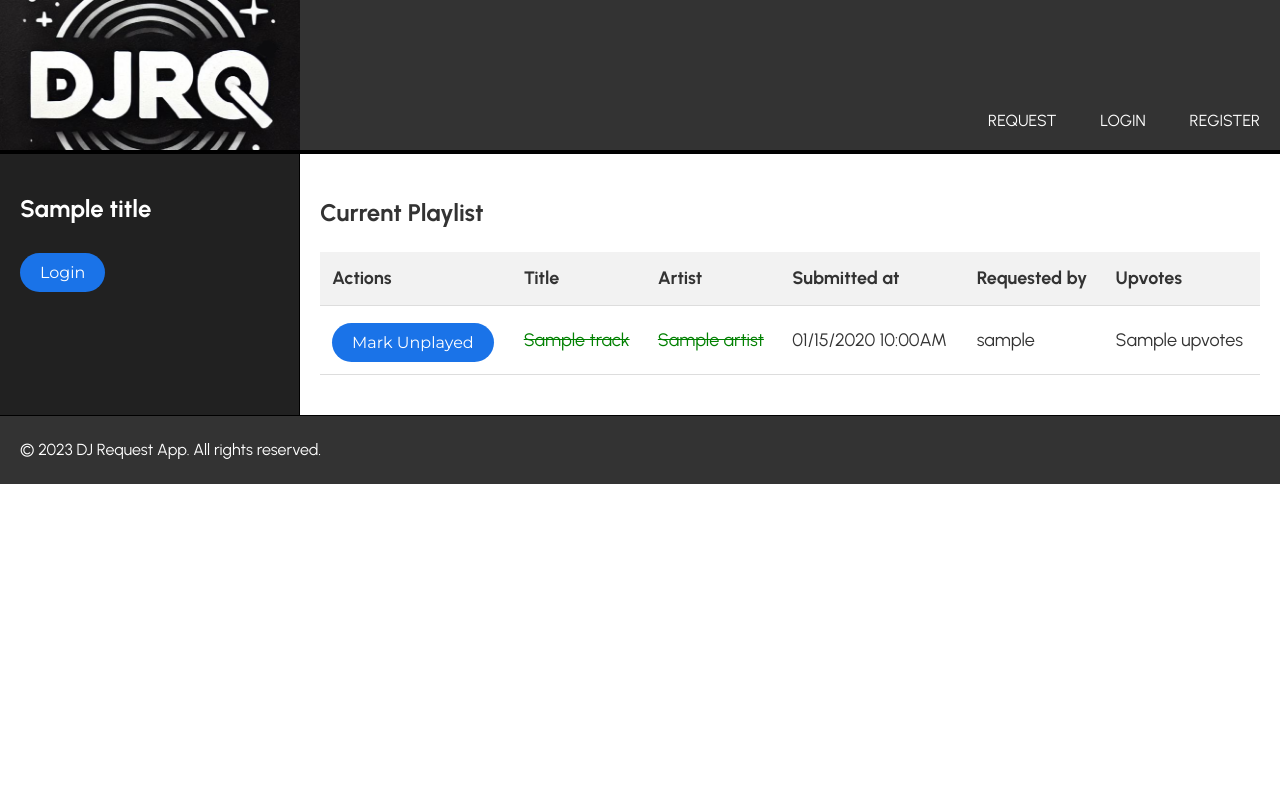
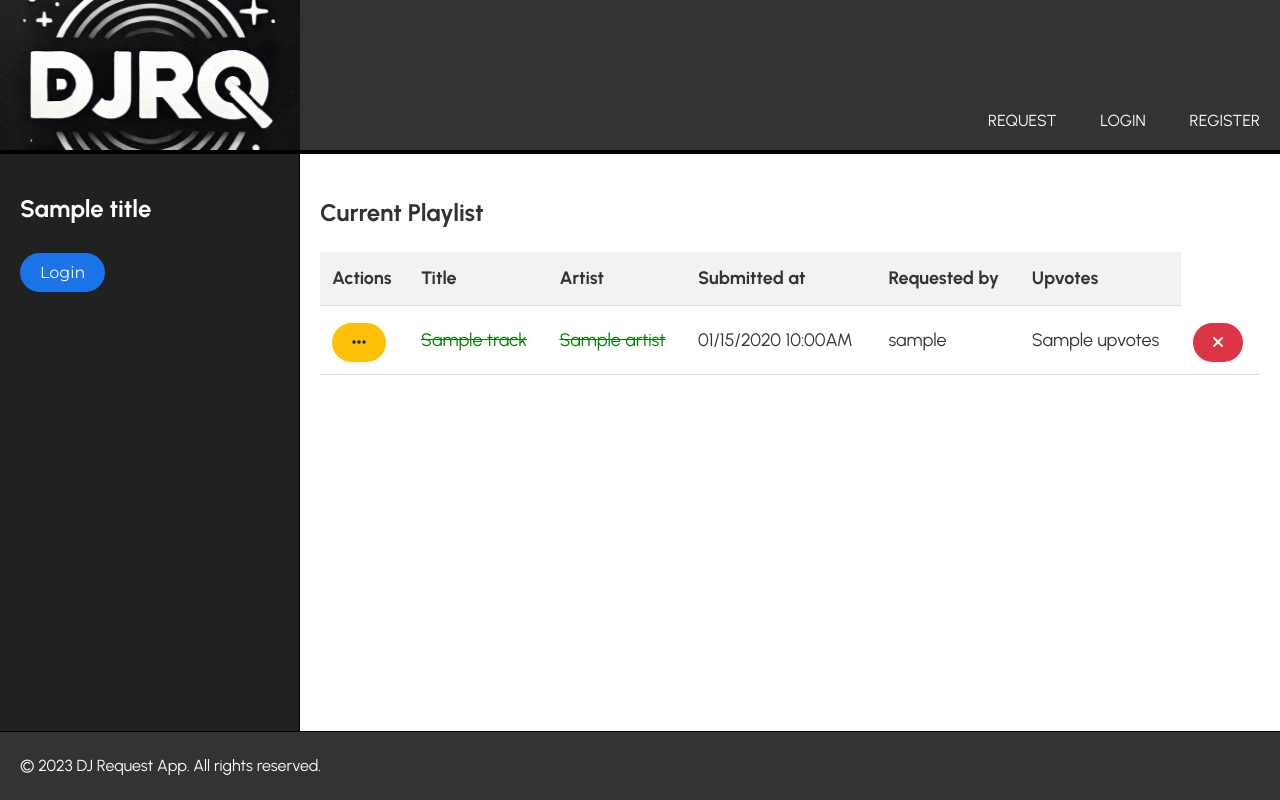
Before and after one commit to djrobzilla/djrequest, a Python web app: template templates/admin.html in a window 1280 px wide. Run offline with Jinja, Linux system fonts and the light colour scheme; the template is opened without the code that fills it: most values are stand-ins (such as "Sample title", 1, 10 or a date in 2020).

Commit message:
improving footer styles to prevent page cutoff, adding icons to delete and played buttons

```diff
--- a/static/css/style.css
+++ b/static/css/style.css
@@ -20,17 +20,30 @@
 }
 
 /* Basic styling */
+
+html, body {
+    margin: 0;
+    height: 100%;
+}
+
 body {
     font-family: Urbanist, sans-serif;
     line-height: 1.6;
-    margin: 0;
     padding: 0;
     color: #333;
 }
+
+.wrapper {
+    display: flex;
+    flex-direction: column;
+    min-height: 100vh;
+    height: 100%;
+}
+
 header {
     background: #333;
     color: #fff;
-    min-height: 70px;
+    /* min-height: 70px; */
     border-bottom: #000 4px solid;
 }
 .header-container {
@@ -73,8 +86,9 @@ header nav {
 .container {
     display: flex;
     width: 100%;
-    margin: auto;
-    overflow: hidden;
+    height: 100%;
+    margin: 0;
+    overflow: visible;
 }
 .sidebar {
     width: 300px;
@@ -118,6 +132,7 @@ footer {
     border-top: #000 1px solid;
     padding: 5px;
     padding-left: 20px;
+    margin-top: auto;
 }
 
 /* Table Styling */
@@ -224,6 +239,36 @@ button:hover {
     background-color: #155ab6;
 }
 
+.btn-danger {
+    background-color: #dc3545;
+    color:#fff;
+    text-align: center;
+}
+
+.btn-danger:hover {
+    background-color: #9b1b28; /* Darker red on hover */
+}
+
+.btn-success {
+    background-color: #28a745; /* Green background */
+    color: #fff; /* White text */
+    text-align: center;
+}
+
+.btn-success:hover {
+    background-color: #218838; /* Darker green on hover */
+}
+
+.btn-warning {
+    background-color: #ffc107; /* Yellow background */
+    color: #212529; /* Dark text */
+    text-align: center;
+}
+
+.btn-warning:hover {
+    background-color: #e0a800; /* Darker yellow on hover */
+}
+
 /* Upvote Button Styling */
 .upvote-button {
     background-color: green;
@@ -261,6 +306,11 @@ button:hover {
     body {
         font-family: Urbanist, sans-serif;
     }
+
+    header {
+        min-height: 202px;
+    }
+
     .header-container {
         width: 100%;
         max-width: 1200px;
@@ -270,6 +320,7 @@ button:hover {
     .container {
         flex-direction: column; /* Stack sidebar and content vertically */
         width: 100%;
+        height: auto;
     }
 
     .sidebar {
@@ -339,4 +390,6 @@ button:hover {
         padding-left: 0px;
         text-align: center;
     }
+
+
 }
--- a/templates/admin.html
+++ b/templates/admin.html
@@ -14,6 +14,10 @@
                 <th>Submitted at</th>
                 <th>Requested by</th>
                 <th>Upvotes</th>
+                {% if current_user.is_admin %}
+                <th>Delete?</th>
+                {% else %}
+                {% endif %}
             </tr>
         </thead>
         <tbody>
@@ -22,11 +26,15 @@
                 <td class="{{ 'played2' if track.played_at else 'unplayed' }}">
                     {% if not track.played_at %}
                     <form action="{{ url_for('mark_played', track_id=track.id) }}" method="post" style="display:inline;">
-                        <button type="submit">Mark Played</button>
+                        <button type="submit" class="btn btn-success btn-sm" title="Mark as Played">
+                            <i class="fas fa-check"></i>
+                        </button>
                     </form>
                     {% else %}
                     <form action="{{ url_for('mark_unplayed', track_id=track.id) }}" method="post" style="display:inline;">
-                        <button type="submit">Mark Unplayed</button>
+                        <button type="submit" class="btn btn-warning btn-sm" title="Mark as Unplayed">
+                            <i class="fas fa-ellipsis-h"></i>
+                        </button>
                     </form>
                     {% endif %}
                 </td>
@@ -35,6 +43,13 @@
                 <td>{{ track.submitted_at.strftime('%m/%d/%Y %I:%M%p') }}</td>
                 <td>{{ track.user.username if track.user else 'Anonymous' }}</td>
                 <td>{{ track.upvotes }}</td>
+                <td>
+                    <form action="{{ url_for('delete_track', track_id=track.id) }}" method="post" style="display:inline;">
+                        <button type="submit" class="btn btn-danger btn-sm" title="Delete dis">
+                            <i class="fas fa-times"></i>
+                        </button>
+                    </form>
+                </td>
             </tr>
         {% endfor %}
         </tbody>
--- a/templates/base.html
+++ b/templates/base.html
@@ -8,14 +8,23 @@
     <link rel="preconnect" href="https://fonts.gstatic.com" crossorigin>
     <link href="https://fonts.googleapis.com/css2?family=Montserrat:ital,wght@0,100..900;1,100..900&family=Urbanist:ital,wght@0,100..900;1,100..900&display=swap" rel="stylesheet">
     <link rel="stylesheet" href="{{ url_for('static', filename='css/style.css') }}">
+    <link rel="stylesheet" href="https://cdnjs.cloudflare.com/ajax/libs/font-awesome/6.0.0-beta3/css/all.min.css">
     {% block additional_styles %}{% endblock %}
     {% block head %}{% endblock %}
 </head>
 <body>
+    <!-- This wrapper helps to ensure
+        the footer doesn't cut
+        the page short if there
+        are few or no requests
+        in the list -->
+    <div class="wrapper">
     <header>
         <div class="header-container">
             <div class="banner">
+                <a href="{{ url_for('index')}}">
                 <img src="{{ url_for('static', filename='images/djrq.png') }}" alt="DJRQ Banner Image">
+                </a>
             </div>
             {% if g.is_mobile %}
             {% else %}
@@ -84,6 +93,7 @@
             <p>&copy; 2023 DJ Request App. All rights reserved.</p>
         </div>
     </footer>
+    </div>
 
     {% block scripts %}{% endblock %}
 </body>
```
Also changed, not shown: app.py (+14 -1 lines), templates/index.html (+20 -3 lines), instance/djrequests.db, 1 other file.
